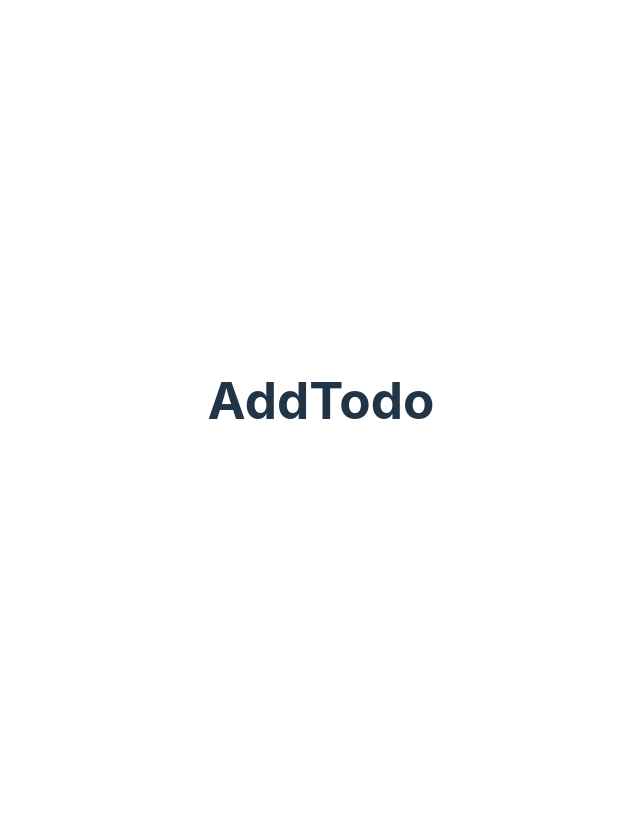
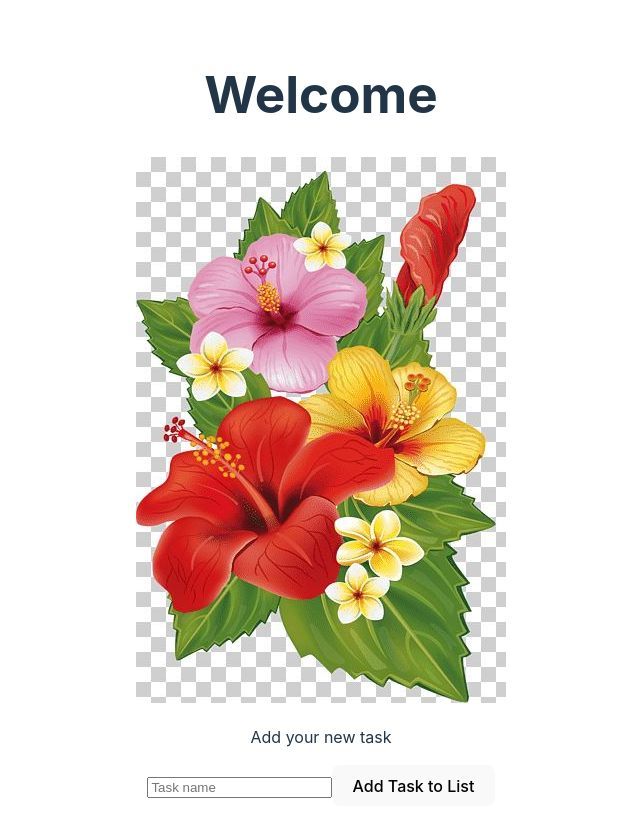
Before and after one commit to Thedywender/APP-Tasks, a React (Vite) app: page /todo/add in a window 1280 px wide. Shown: the top 830 px of the page, without its empty margins (319-959 px from the left). Before the commit the page ends 800 px from the top, so only its background shows below. Built offline with nearby package versions, Linux system fonts and the light colour scheme.

Commit message:
add function addTodos

```diff
--- a/package.json
+++ b/package.json
@@ -14,7 +14,8 @@
     "react": "^18.3.1",
     "react-dom": "^18.3.1",
     "react-loader-spinner": "^6.1.6",
-    "react-router-dom": "^7.0.1"
+    "react-router-dom": "^7.0.1",
+    "uuid": "^11.0.3"
   },
   "devDependencies": {
     "@eslint/js": "^9.15.0",
--- a/src/Context/Provider.tsx
+++ b/src/Context/Provider.tsx
@@ -1,10 +1,11 @@
 import { useState } from "react";
+// import { v4 as uuidv4 } from 'uuid';
 import { Todo } from "../types/todoTypes"
-import { fetchTodos, putTodo } from "../api/todosApi"
+import { fetchTodos, postTodo, putTodo } from "../api/todosApi"
 import Context from "./Context";
 import { ProviderProps, ProviderValues } from "../types/ProviderTypes";
 
-function Provider({ children}: ProviderProps) {
+function Provider({ children }: ProviderProps) {
     const [user, setUser] = useState('');
     const [todos, setTodos] = useState<Todo[]>([]);
     const [loading, setLoading] = useState(false);
@@ -45,6 +46,18 @@ function Provider({ children}: ProviderProps) {
         }
     }
 
+    const addTodos = async (task: string) => {
+        try {
+            setLoading(true);
+            const newTask = await postTodo(task);
+            setTodos([...todos, newTask]);
+        } catch {
+            console.error('Failed to add todo');
+        } finally {
+            setLoading(false);
+        }
+    }
+
 
     const values: ProviderValues = {
         user,
@@ -53,6 +66,7 @@ function Provider({ children}: ProviderProps) {
         loading,
         getTodos,
         editTodo,
+        addTodos,
     }
 
     return (
--- a/src/pages/AddTodo.tsx
+++ b/src/pages/AddTodo.tsx
@@ -1,8 +1,33 @@
+import { useContext, useState } from "react";
+import Context from "../Context/Context";
+import flowers from "../assets/flowers.jpeg";
+
 function AddTodo() {
+
+    const { user } = useContext(Context);
+    const [task, setTask] = useState('');
+
+    const handleChange = (event: React.ChangeEvent<HTMLInputElement>) => {
+        setTask(event.target.value);
+    }
+
+    const handleSubmit = (event: React.FormEvent<HTMLFormElement>) => {
+        event.preventDefault();
+        setTask('');
+    }
+
+
+
     return (
-        <div>
-        <h1>AddTodo</h1>
-        </div>
+        <>
+        <h1>Welcome { user }</h1>
+        <img src={flowers} alt="Flores imagem" />
+        <p>Add your new task</p>
+        <form onSubmit={handleSubmit}>
+            <input onChange={handleChange} type="text" placeholder="Task name" id='task' value={task} />
+            <button>Add Task to List</button>
+        </form>
+        </>
     );
 }
 
--- a/src/pages/TodoList.tsx
+++ b/src/pages/TodoList.tsx
@@ -4,9 +4,12 @@ import flowers from "../assets/flowers.jpeg";
 import { Todo } from "../types/todoTypes";
 import TodoItem from "../components/todoItem";
 import { TailSpin } from "react-loader-spinner";
+import { useNavigate } from "react-router-dom"
 
 function TodoList() {
     const { user, todos, loading, getTodos, editTodo } = useContext(Context);
+
+    const navigate = useNavigate();
 
     useEffect(() => {
         if(!todos.length) {
@@ -23,7 +26,7 @@ function TodoList() {
         <>
             <img width="100" src={flowers} alt="Flowers" />
             <h1>Welcome, { user }</h1>
-            <button>ADD NEW TASK</button>
+            <button onClick={() => navigate("/todo/add")} >ADD NEW TASK</button>
             <p>Daily Tasks</p>
             <ul>
                 {loading ? (
--- a/src/types/ProviderTypes.ts
+++ b/src/types/ProviderTypes.ts
@@ -11,4 +11,5 @@ export type ProviderValues = {
     todos: Todo[];
     getTodos: () => Promise<void>;
     editTodo: (taskData: Todo) => Promise<void>;
+    addTodos: (task: string) => Promise<void>;
 }
--- a/src/types/todoTypes.ts
+++ b/src/types/todoTypes.ts
@@ -1,5 +1,5 @@
 export type Todo = {
-    id: number;
+    id: string;
     value: string;
     checked: boolean;
 };
```
Also changed, not shown: 1 other file (tests, documents, lock files or other folders).
